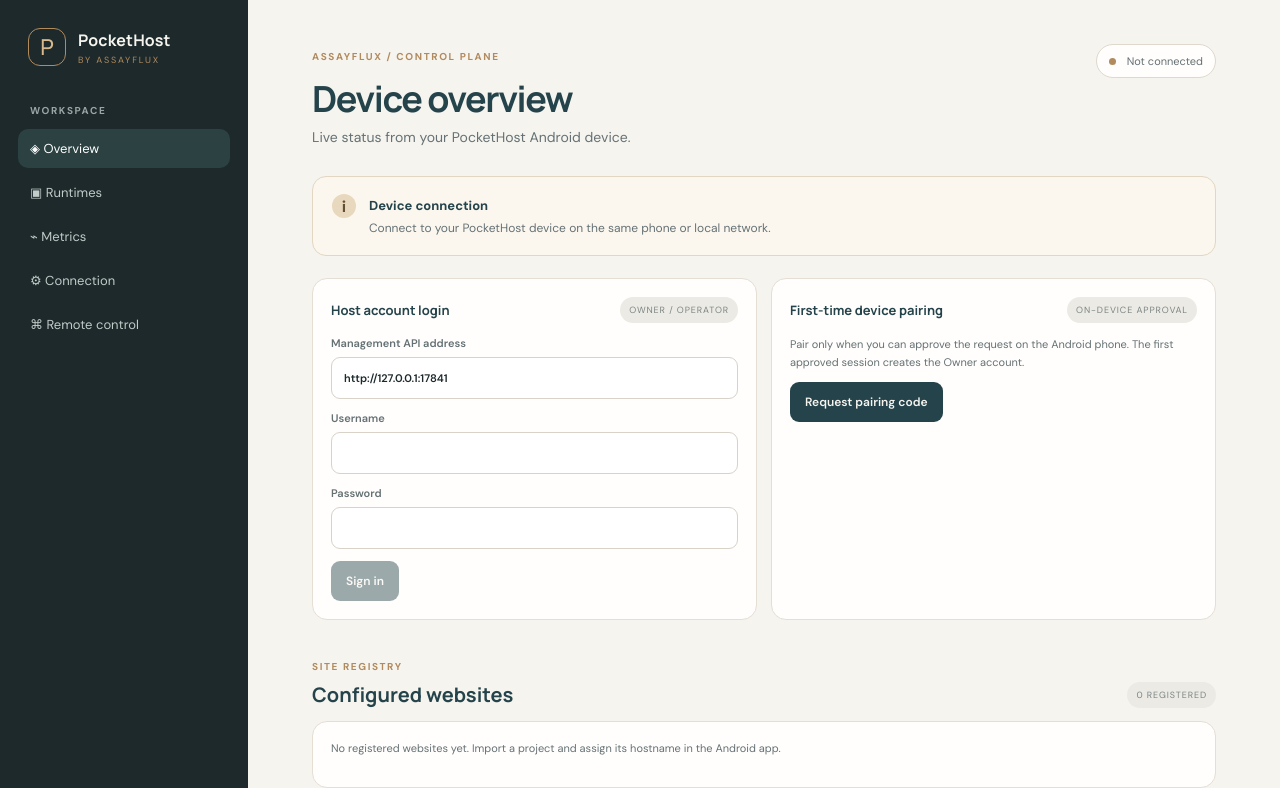
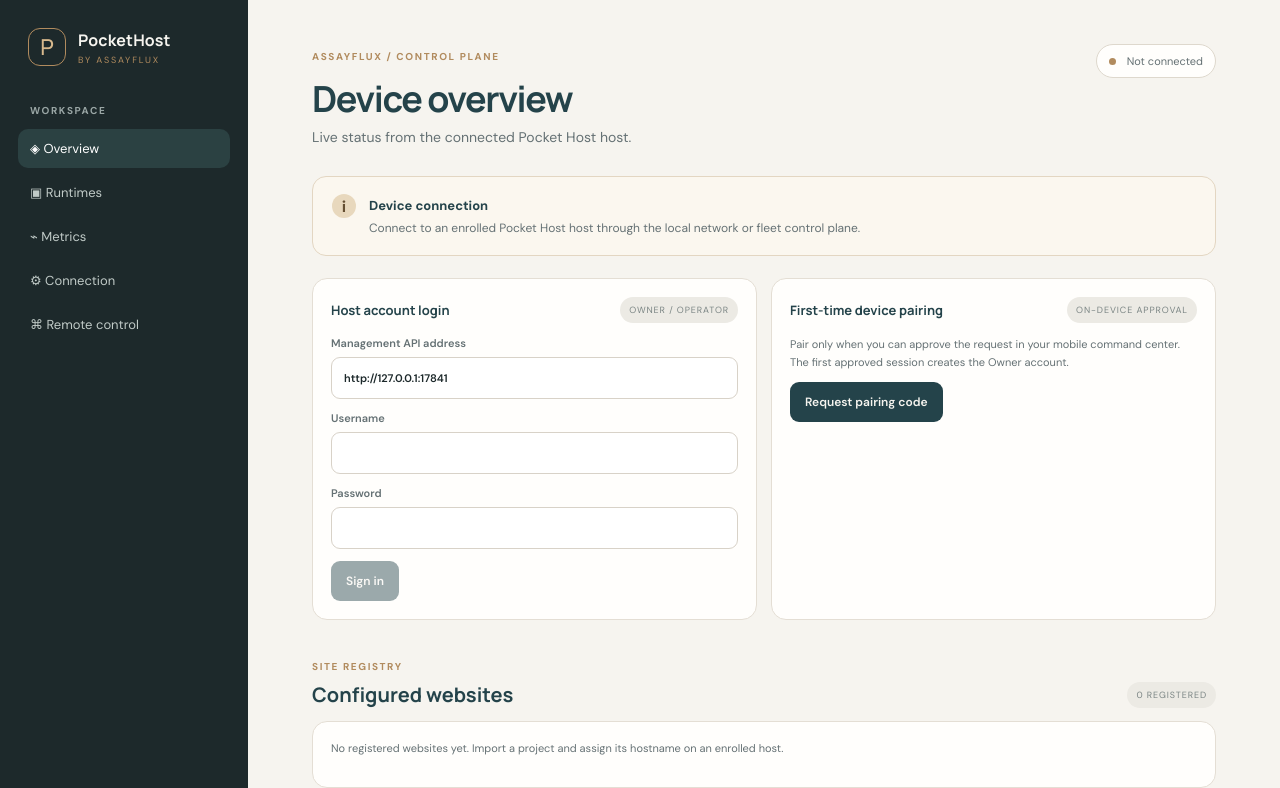
Before and after one commit to AssayFlux/PocketHost, a React (Vite) app in the folder web-console/: page / in a window 1280 px wide. Shown: the top 788 px of the page. Built offline with nearby package versions, Linux system fonts and the light colour scheme.

Commit message:
web: make browser console fleet-oriented

```diff
--- a/web-console/src/ui/App.tsx
+++ b/web-console/src/ui/App.tsx
@@ -44,7 +44,7 @@ export function App() {
   const [capacityDirty, setCapacityDirty] = useState(false);
   const [benchmark, setBenchmark] = useState<CapacityBenchmark | null>(null);
   const [dailyReports, setDailyReports] = useState<DailyReport[]>([]);
-  const [message, setMessage] = useState("Connect to your PocketHost device on the same phone or local network.");
+  const [message, setMessage] = useState("Connect to an enrolled Pocket Host host through the local network or fleet control plane.");
   const [busy, setBusy] = useState(false);
 
   const request = useCallback(async <T extends Record<string, unknown>>(path: string, init: RequestInit = {}): Promise<T> => {
@@ -208,7 +208,7 @@ export function App() {
       localStorage.setItem("pockethost_api_base", apiBase);
       const result = await request<{ challengeId: string }>("/api/v1/pair/challenge", { method: "POST", body: "{}" });
       setChallengeId(result.challengeId);
-      setMessage("A six-digit approval code is now displayed in the PocketHost Android app. Approve this browser only if you initiated this request.");
+      setMessage("A six-digit approval code is displayed in the Pocket Host mobile command center. Approve this browser only if you initiated this request.");
     } catch (error) {
       setMessage(error instanceof Error ? error.message : "Pairing request failed.");
     } finally { setBusy(false); }
@@ -275,7 +275,7 @@ export function App() {
     try {
       const result = await request<CapacityBenchmark>("/api/v1/capacity/benchmark", { method: "POST", body: "{}" });
       setBenchmark(result);
-      setMessage("Capacity Lab started on the connected Android device. Results will appear as the bounded workload sweep completes.");
+      setMessage("Capacity Lab started on the connected host. Results will appear as the bounded workload sweep completes.");
     } catch (error) { setMessage(error instanceof Error ? error.message : "Capacity benchmark could not start."); }
     finally { setBusy(false); }
   }
@@ -323,7 +323,7 @@ export function App() {
       <div className="sidebar-bottom"><span className="connection-dot" /> {token ? "Paired device session" : "Device not paired"}<small>Loopback management API · v1</small></div>
     </aside>
     <section className="main-panel" id="overview">
-      <header className="topbar"><div><span className="eyebrow">ASSAYFLUX / CONTROL PLANE</span><h1>Device overview</h1><p>Live status from your PocketHost Android device.</p></div><span className="device-pill"><i /> {token ? "Session active" : "Not connected"}</span></header>
+      <header className="topbar"><div><span className="eyebrow">ASSAYFLUX / CONTROL PLANE</span><h1>Device overview</h1><p>Live status from the connected Pocket Host host.</p></div><span className="device-pill"><i /> {token ? "Session active" : "Not connected"}</span></header>
       <section className="notice"><div className="notice-icon">i</div><div><strong>Device connection</strong><p>{message}</p></div></section>
       {token && ownerReauthRequired && <section className="panel" aria-live="polite">
         <div className="panel-heading"><h3>Confirm Owner identity</h3><span className="muted-tag">FRESH AUTHORIZATION</span></div>
@@ -342,9 +342,9 @@ export function App() {
         </article>
         <article className="panel">
           <div className="panel-heading"><h3>First-time device pairing</h3><span className="muted-tag">ON-DEVICE APPROVAL</span></div>
-          <p>Pair only when you can approve the request on the Android phone. The first approved session creates the Owner account.</p>
+          <p>Pair only when you can approve the request in your mobile command center. The first approved session creates the Owner account.</p>
           <button disabled={busy} onClick={beginPairing}>Request pairing code</button>
-          {challengeId && <div className="pair-complete"><p>Enter the code shown in the Android app after approving this request.</p><input aria-label="Device approval code" value={approvalCode} onChange={e => setApprovalCode(e.target.value.replace(/\D/g, "").slice(0, 6))} inputMode="numeric" maxLength={6} placeholder="6-digit code" /><button disabled={busy || approvalCode.length !== 6} onClick={completePairing}>Complete pairing</button></div>}
+          {challengeId && <div className="pair-complete"><p>Enter the code shown in the mobile command center after approving this request.</p><input aria-label="Device approval code" value={approvalCode} onChange={e => setApprovalCode(e.target.value.replace(/\D/g, "").slice(0, 6))} inputMode="numeric" maxLength={6} placeholder="6-digit code" /><button disabled={busy || approvalCode.length !== 6} onClick={completePairing}>Complete pairing</button></div>}
         </article>
       </section>}
       {token && hostIdentity && <section className="panel">
@@ -359,7 +359,7 @@ export function App() {
         </div>
         {hostIdentity.deviceApprovedPairing && !needsOwnerSetup && <section className="panel">
           <div className="panel-heading"><h3>Owner account recovery</h3><span className="muted-tag">DEVICE APPROVAL</span></div>
-          <p>This browser session was approved directly on the Android phone. Set a new Owner password to recover access. All existing Owner and pairing sessions will be revoked.</p>
+          <p>This browser session was approved directly in the mobile command center. Set a new Owner password to recover access. All existing Owner and pairing sessions will be revoked.</p>
           <div className="resource-panel">
             <label>New Owner password<input type="password" autoComplete="new-password" value={recoveryPassword} onChange={event => setRecoveryPassword(event.target.value)} placeholder="At least 12 characters" /></label>
             <button disabled={busy || recoveryPassword.length < 12} onClick={() => void recoverOwnerPassword()}>Recover Owner account</button>
@@ -367,7 +367,7 @@ export function App() {
         </section>}
         {hostIdentity.role === "OWNER" && <>
           <div className="section-heading"><div><span className="eyebrow">TEAM ACCESS</span><h2>{needsOwnerSetup ? "Create the Owner account" : "Manage Operators"}</h2></div></div>
-          {needsOwnerSetup && <p>Set a unique Owner username and password of at least 12 characters. Credentials are stored encrypted on the phone.</p>}
+          {needsOwnerSetup && <p>Set a unique Owner username and password of at least 12 characters. Credentials are stored using the platform's secure credential storage.</p>}
           <div className="resource-panel">
             <label>Username<input autoComplete="username" value={accountUsername} onChange={e => setAccountUsername(e.target.value)} /></label>
             <label>Password<input type="password" autoComplete="new-password" value={accountPassword} onChange={e => setAccountPassword(e.target.value)} placeholder="At least 12 characters" /></label>
@@ -378,7 +378,7 @@ export function App() {
       </section>}
       <div className="section-heading"><div><span className="eyebrow">SITE REGISTRY</span><h2>Configured websites</h2></div><span className="muted-tag">{sites.length} REGISTERED</span></div>
       <section className="panel">
-        {sites.length === 0 ? <p>No registered websites yet. Import a project and assign its hostname in the Android app.</p> : sites.map(site => <div className="status-line" key={site.id}><span><strong>{site.name}</strong><small className="site-hosts">{site.hostnames.join(", ") || "No hostname assigned"}</small></span><span className="site-actions"><strong>{site.runtime} · {site.state}</strong><button disabled={busy} onClick={() => siteAction(site, "start")}>Start</button><button disabled={busy} onClick={() => siteAction(site, "stop")}>Stop</button></span></div>)}
+        {sites.length === 0 ? <p>No registered websites yet. Import a project and assign its hostname on an enrolled host.</p> : sites.map(site => <div className="status-line" key={site.id}><span><strong>{site.name}</strong><small className="site-hosts">{site.hostnames.join(", ") || "No hostname assigned"}</small></span><span className="site-actions"><strong>{site.runtime} · {site.state}</strong><button disabled={busy} onClick={() => siteAction(site, "start")}>Start</button><button disabled={busy} onClick={() => siteAction(site, "stop")}>Stop</button></span></div>)}
       </section>
       <section className="metric-grid" id="metrics">
         <article className="metric-card"><span>Rust static requests</span><strong>{metrics?.sources.find(x => x.source === "rust-static")?.requests?.toLocaleString() ?? "—"}</strong><small>Persisted device counter</small></article>
@@ -432,7 +432,7 @@ export function App() {
       </section>
       <div className="section-heading" id="runtimes"><div><span className="eyebrow">DEVICE RUNTIMES</span><h2>Runtime health</h2></div><span className="muted-tag">{status?.state ?? "NOT CONNECTED"}</span></div>
       <section className="lower-grid">
-        <article className="panel"><div className="panel-heading"><h3>Cloudflare Tunnel</h3><span className="muted-tag">{tunnel?.state ?? "UNKNOWN"}</span></div><p>{tunnel?.configured ? "Encrypted tunnel token is configured on the Android device." : "No tunnel token is configured."}</p><div className="site-actions"><button disabled={busy || !tunnel?.configured} onClick={() => tunnelAction("start")}>Start tunnel</button><button disabled={busy} onClick={() => tunnelAction("stop")}>Stop tunnel</button></div></article>
+        <article className="panel"><div className="panel-heading"><h3>Cloudflare Tunnel</h3><span className="muted-tag">{tunnel?.state ?? "UNKNOWN"}</span></div><p>{tunnel?.configured ? "Encrypted tunnel token is configured on the connected host." : "No tunnel token is configured."}</p><div className="site-actions"><button disabled={busy || !tunnel?.configured} onClick={() => tunnelAction("start")}>Start tunnel</button><button disabled={busy} onClick={() => tunnelAction("stop")}>Stop tunnel</button></div></article>
         <article className="panel"><div className="panel-heading"><h3>Recent operations</h3><span className="muted-tag">{logs.length} EVENTS</span></div>{logs.slice(0,8).map((entry,i)=><div className="log-line" key={entry.timestamp+i}><strong>{entry.level}</strong><span>{entry.event}</span><small>{entry.message}</small></div>)}</article>
       </section>
       <section className="lower-grid"><article className="panel"><div className="panel-heading"><h3>Runtime status</h3><span className="status-muted">{status ? "Live device data" : "Waiting for pairing"}</span></div>
```
